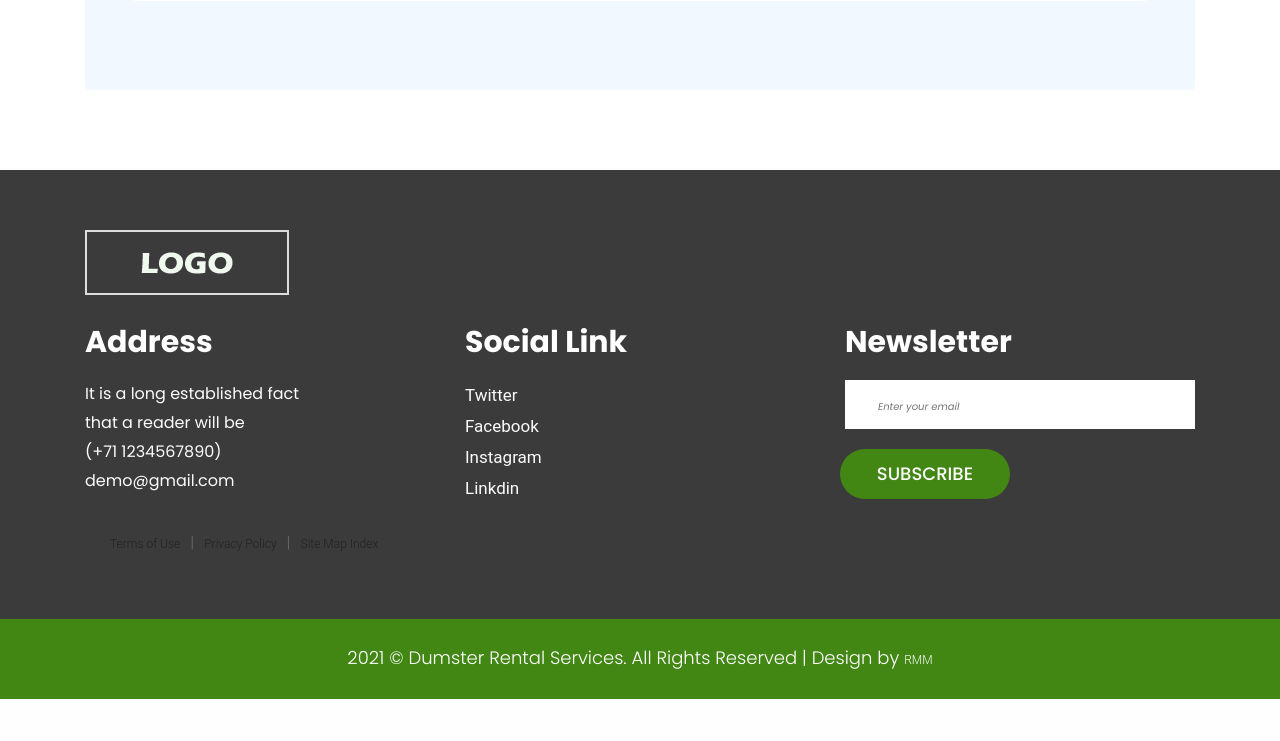
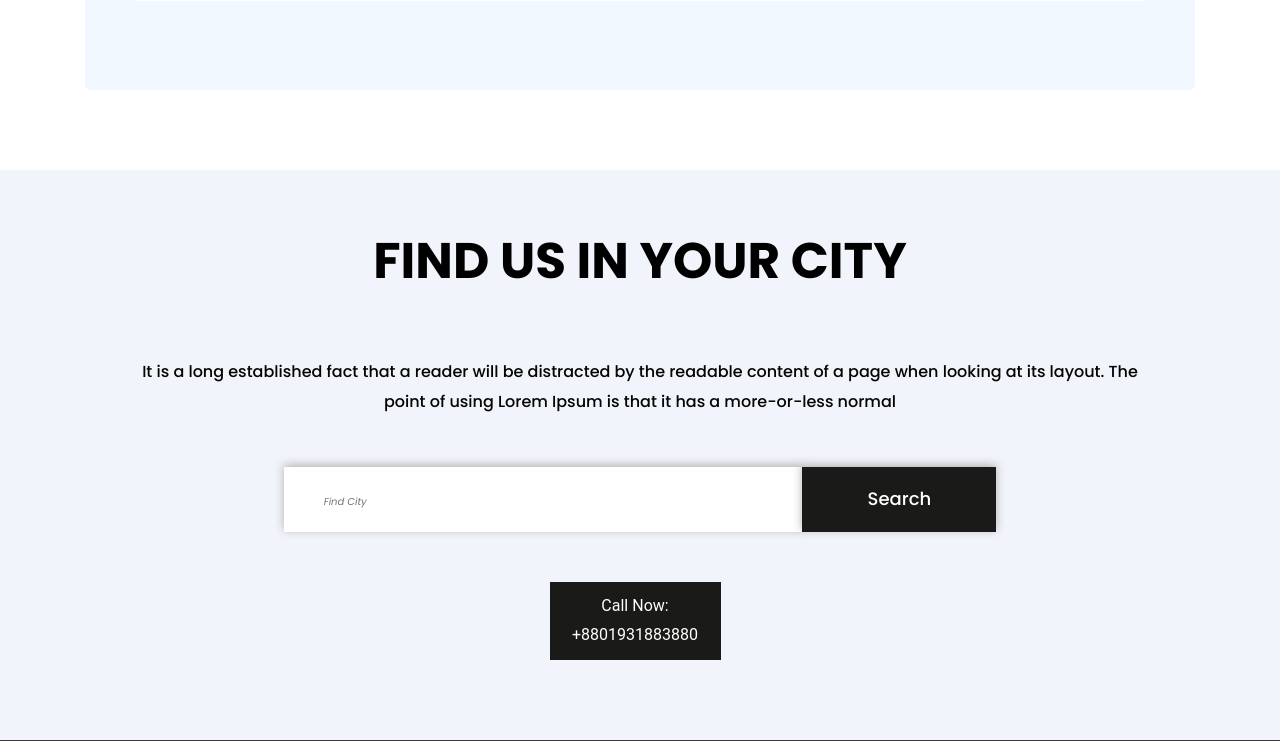
Before and after one commit to mmrubayet/dumpsterRentalSite, a Django app: page /faqs/ in a window 1280 px wide. Shown: the part 2382-3123 px from the top of the page. Before the commit the page ends 3081 px from the top, so only its background shows below. Run offline with Django 3.2, Linux system fonts and the light colour scheme; data comes from the database, SQL or seed files in the repository; some libraries are stand-ins or nearby versions.

Commit message:
search section rearranged in all other pages

```diff
--- a/templates/about.html
+++ b/templates/about.html
@@ -85,5 +85,8 @@
 
 
   </div>
+
+  {% include "_search.html" %}
+
 </div>
 {% endblock content %}
--- a/templates/contact.html
+++ b/templates/contact.html
@@ -65,6 +65,7 @@
 
   <!-- end contact -->
 
+{% include "_search.html" %}
 
 </div>
 {% endblock content %}
--- a/templates/faqs.html
+++ b/templates/faqs.html
@@ -39,5 +39,8 @@
     </div>
 
   </div>
+
+  {% include "_search.html" %}
+
 </div>
 {% endblock content %}
--- a/templates/services.html
+++ b/templates/services.html
@@ -170,7 +170,7 @@
   <!-- states section ends -->
 
 
-
+{% include "_search.html" %}
 
 
 </div>
--- a/templates/state_detail.html
+++ b/templates/state_detail.html
@@ -86,5 +86,8 @@
     </div>
 
   </div>
+
+  {% include "_search.html" %}
+
 </section>
 {% endblock content %}
--- a/templates/state_list.html
+++ b/templates/state_list.html
@@ -57,4 +57,6 @@
 
 <!-- states section ends -->
 
+{% include "_search.html" %}
+
 {% endblock content %}
```
